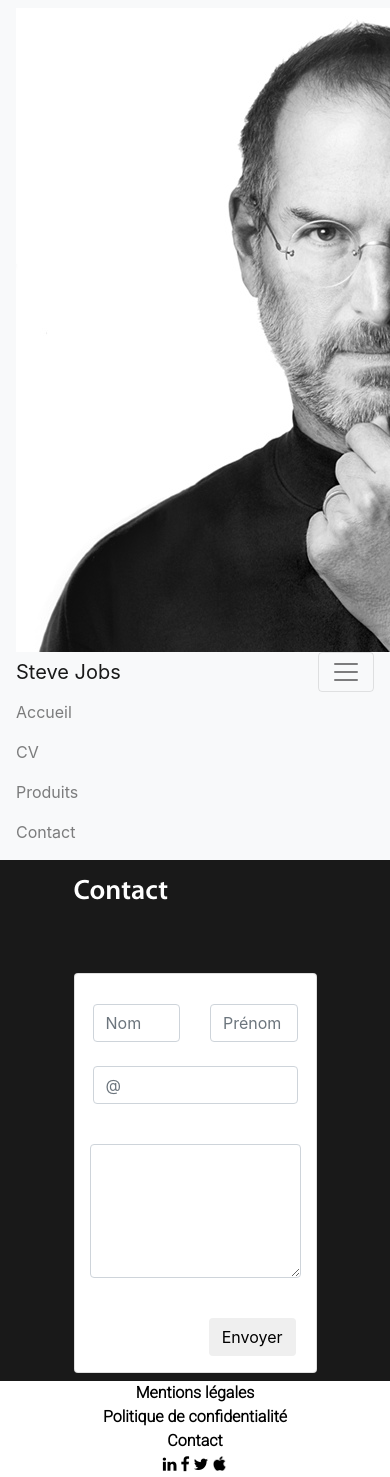
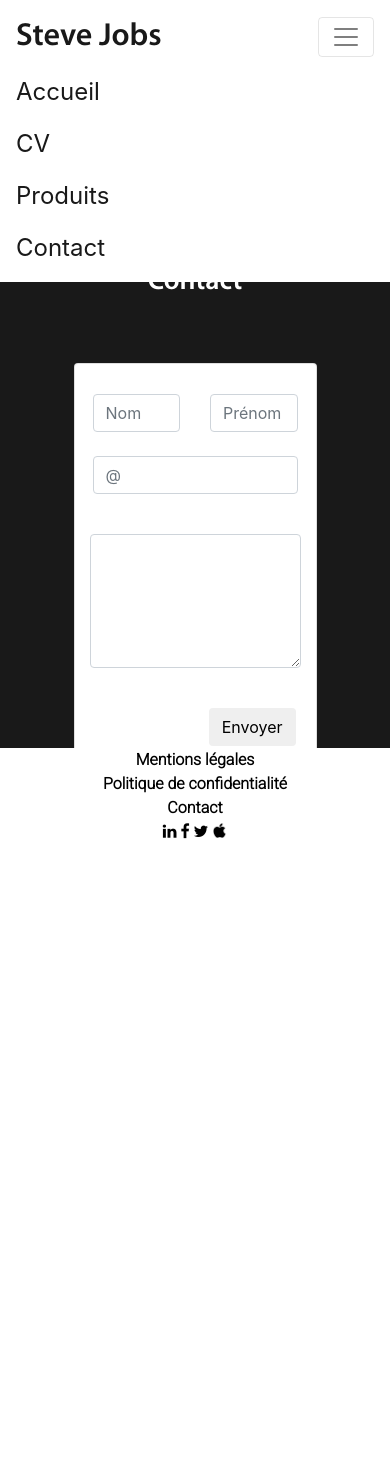
Before and after one commit to Ikows/projetJob, a PHP site: page /contact.html in a window 390 px wide, after a click that opens the changed part; the page is wider, and only the part inside the window is pictured. After the commit the page ends 839 px from the top of that part, so only its background shows below. Run offline with PHP 8.4, Linux system fonts and the light colour scheme.

Commit message:
dernier push, normalement.

```diff
--- a/contact.css
+++ b/contact.css
@@ -1,9 +1,12 @@
 /*General*/
 
 @font-face {
-    font-family: 'Myriad';
-    src: url(MyriadPro-Semibold.otf);
+  font-family: 'Mpsb';
+  src: url('fonts/MyriadPro-Semibold.otf') format('opentype');
+  font-weight: normal;
+  font-style: normal;
 }
+
 
 body {
     background-color: #191919;
@@ -15,15 +18,57 @@ p {
 }
 
 h3 {
-    font-family: 'Myriad';
+    font-family: 'Mpsb';
     color: white;
 }
 
 h4 {
-    font-family: 'Myriad';
+    font-family: 'Mpsb';
+}
+
+
+
+
+/* NavBar */
+
+#photoProfil {
+    width: 200px;
+    border: 5px solid white;
+    margin-left: 50px;
+}
+
+#navBar {
+    background-color: white !important;
+    font-size: 2rem;
+}
+
+#navBar a {
+    color: #191919;
+}
+
+.nav-link {
+    margin-right: 50px;
+    width: 200px;
+    text-align: center;
+}
+
+.nav-link:hover {
+    color: white !important;
+    background-color: #191919;
+}
+
+#titrePage {
+    margin-left: 275px;
+    font-family: 'Mpsb';
+    font-size : 2rem;
 }
 
 /*Form*/
+
+section {
+
+    margin-top: 250px;
+}
 
 .contact-form-wrapper form {
     width: 70%;
@@ -57,6 +102,9 @@ footer {
     background-color: white;
     font-family: 'Roboto';
     text-align: center;
+    position: fixed;
+    bottom: 0;
+    width: 100%;
 }
 
 footer .link {
@@ -84,3 +132,64 @@ footer img {
     height: 15px;
     margin-bottom: 1.3%;
 }
+
+/* Responsive Options */
+
+@media (max-width: 1550px) {
+
+    .nav-link {
+    margin-right: 50px;
+    width: 150px;
+    font-size: 1.5rem;
+}
+
+
+}
+
+@media (max-width: 1250px) {
+
+    .nav-link {
+    margin-right: 25px;
+    width: 150px;
+    font-size: 1.3rem;
+}
+
+    #sectionBio img {
+        display: none;
+    }
+
+        h3 {
+        text-align: center;
+    }
+
+    #ovni {
+        display: inline;
+        margin: 0;
+    }
+
+@media (max-width: 1100px) {
+
+    .nav-link {
+    margin-right: 25px;
+    width: 70px;
+    font-size: 1.2rem;
+}
+
+@media (max-width: 992px) {
+
+    .nav-link {
+    font-size: 1.5rem;
+    text-align: left;
+}
+
+    #titrePage {
+        margin-left: 0px;
+    }
+
+    #photoProfil {
+        display: none;
+    }
+
+
+
+}
--- a/contact.html
+++ b/contact.html
@@ -17,14 +17,14 @@
   </head>
   <body>
 
-  	<nav class="navbar navbar-expand-lg navbar-light bg-light">
-  		<img src="images/profil.jpg" alt="photo de profil">
-  		<a class="navbar-brand" href="#">Steve Jobs</a>
+  	<nav id="navBar" class="navbar navbar-expand-lg navbar-light fixed-top bg-light">
+      <img id="photoProfil" class="rounded-circle fixed-top" src="images/profil.jpg" alt="photo de profil">
+      <a id="titrePage" class="navbar-brand" href="#">Steve Jobs</a>
       <button class="navbar-toggler" type="button" data-toggle="collapse" data-target="#navbarNavAltMarkup" aria-controls="navbarNavAltMarkup" aria-expanded="false" aria-label="Toggle navigation">
         <span class="navbar-toggler-icon"></span>
       </button>
       <div class="collapse navbar-collapse" id="navbarNavAltMarkup">
-  			<div class="navbar-nav">
+        <div class="navbar-nav ml-auto">
           <a class="nav-item nav-link" href="index.html">Accueil</a>
           <a class="nav-item nav-link" href="CV.html">CV</a>
           <a class="nav-item nav-link" href="produits.html">Produits</a>
--- a/first.html
+++ b/first.html
@@ -14,7 +14,7 @@
   <body>
     <div id="iko">
 
-      <div id="dessous"><a id="bouton" href="acceuil.html">Entrez</a><div id="sesame"></div></div>
+      <div id="dessous"><a id="bouton" href="index.html">Entrez</a><div id="sesame"></div></div>
 
     </div>
     <!-- Optional JavaScript -->
```
Also changed, not shown: CV.css (+39 -32 lines), CV.html (+6 -5 lines), index.html (+14 -13 lines), produits.css (+106 -4 lines), produits.html (+4 -4 lines), style.css (+38 -1 lines), first.Css (deleted), images/jobs.png. Lines whose indentation alone changed are shown as unchanged.
